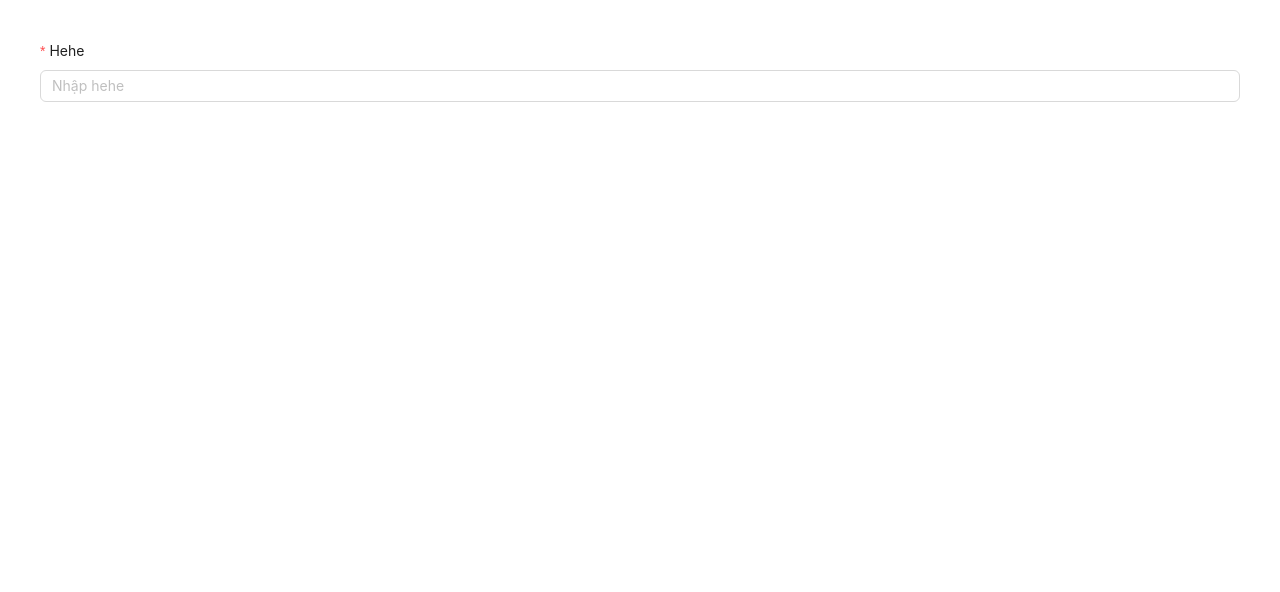
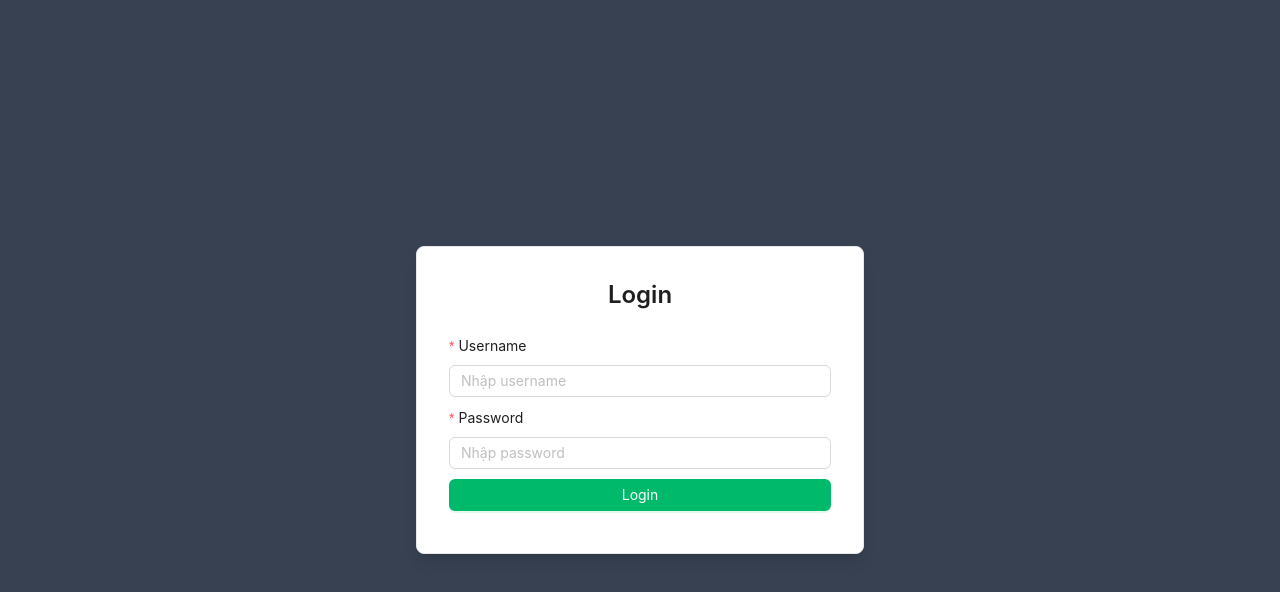
Before and after one commit to asawholeandlove/fe-base, a React (Vite) app: page / in a window 1280 px wide. Shown: the top 592 px of the page. Built offline with nearby package versions, Linux system fonts and the light colour scheme.

Commit message:
update base

```diff
--- a/src/App.tsx
+++ b/src/App.tsx
@@ -1,14 +1,33 @@
-import { Button, Input } from "antd";
+import { Button, Form, Input } from "antd";
+import EFormItem from "./components/antdBase/EFormItem";
 import EInput from "./components/antdBase/EInput";
-import ESelect from "./components/antdBase/ESelect";
-import EFormItem from "./components/antdBase/EFormItem";
 
 function App() {
+  const onFinish = (values: any) => {
+    console.log("Success:", values);
+  };
+
   return (
-    <div className="m-10">
-      <EFormItem label="Hehe" required>
-        <EInput />
-      </EFormItem>
+    <div className="flex h-screen items-center justify-center bg-gray-700">
+      <div className="border-gray w-full max-w-md rounded-lg border bg-white p-8 shadow-lg">
+        <h2 className="mb-6 text-center text-2xl font-semibold">Login</h2>
+
+        <Form layout="vertical" onFinish={onFinish}>
+          <EFormItem label="Username" name="username" required>
+            <EInput />
+          </EFormItem>
+
+          <EFormItem label="Password" name="password" required>
+            <EInput />
+          </EFormItem>
+
+          <EFormItem>
+            <Button type="primary" htmlType="submit" className="w-full">
+              Login
+            </Button>
+          </EFormItem>
+        </Form>
+      </div>
     </div>
   );
 }
--- a/src/components/antdBase/EFormItem/EFormItem.tsx
+++ b/src/components/antdBase/EFormItem/EFormItem.tsx
@@ -25,14 +25,6 @@ export default function EFormItem({
     });
   }, [label, required, rules, childrenName]);
 
-  const isRequireMark = useMemo(() => {
-    return !!modifiedRules?.find((rule) => {
-      if (typeof rule === "function") return false;
-      const { required } = rule;
-      return !!required;
-    });
-  }, [modifiedRules]);
-
   return (
     <StyledFormItem
       layout={layout}
@@ -41,7 +33,7 @@ export default function EFormItem({
       {...rest}
     >
       {React.isValidElement(children) &&
-        React.cloneElement(children, { label, required: isRequireMark } as any)}
+        React.cloneElement(children, { label } as any)}
     </StyledFormItem>
   );
 }
--- a/src/components/antdBase/EFormItem/utils/calculateRules.ts
+++ b/src/components/antdBase/EFormItem/utils/calculateRules.ts
@@ -44,14 +44,14 @@ export const calculateRules = ({
     (rule) => typeof rule !== "function" && rule.required,
   );
 
-  if (required && lowerLabel) {
+  if (required) {
     if (!hasRequiredRule) {
       const msgI18 = componentName.match(/select|date/i)
         ? "Vui lòng chọn"
         : "Vui lòng nhập";
       modifiedRules.push({
         required: true,
-        message: `${msgI18} ${lowerLabel}!`,
+        message: `${msgI18} ${lowerLabel || ""}!`,
       });
     }
   }
```
